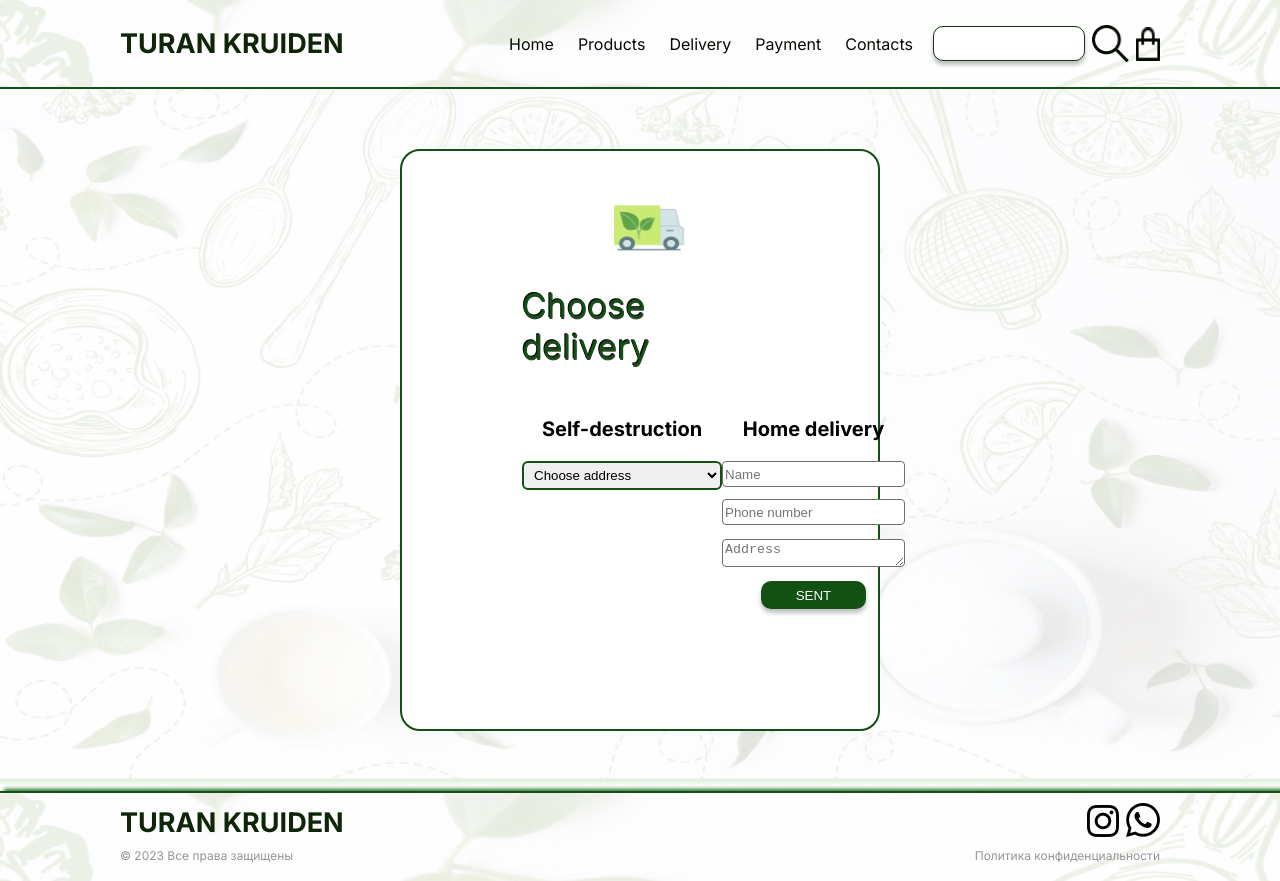
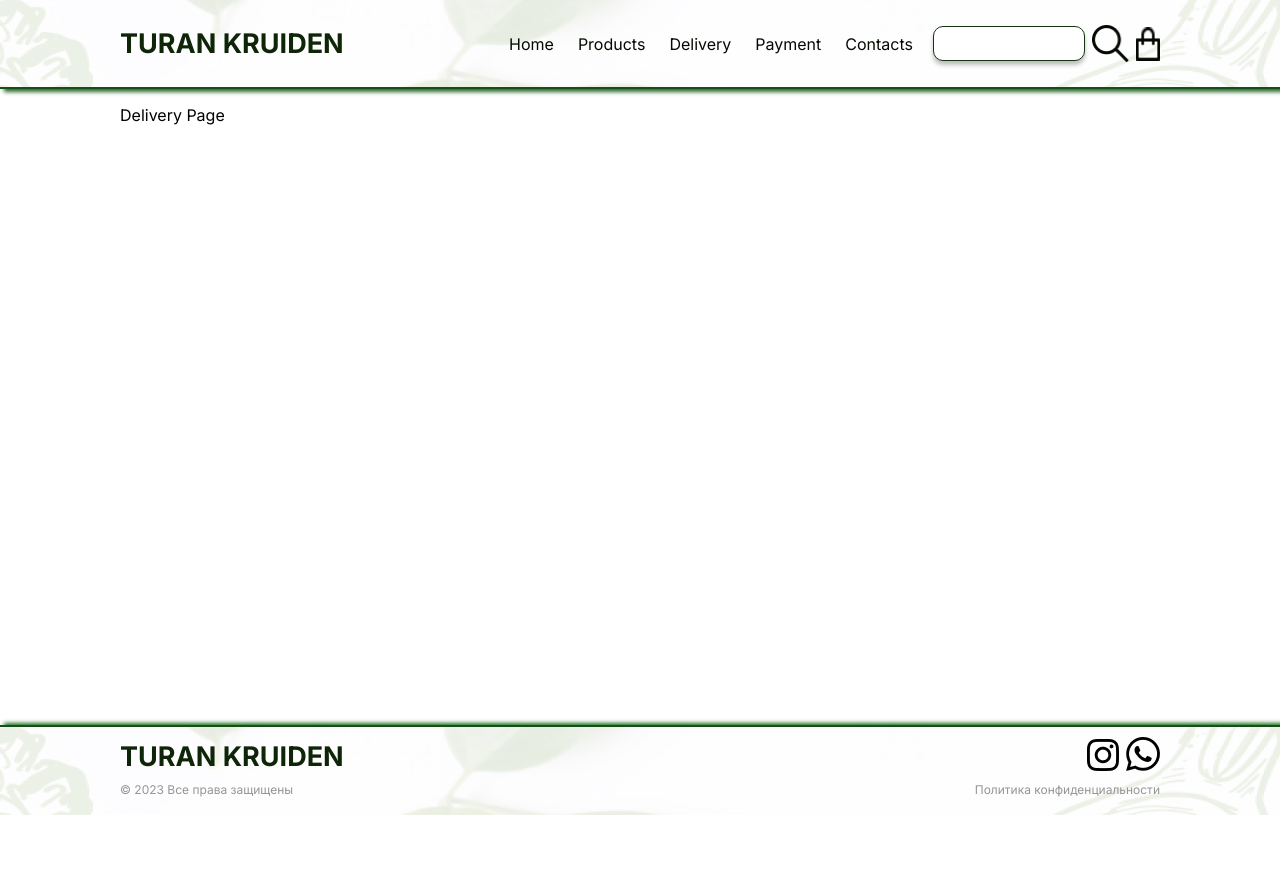
Before and after one commit to OlgaVOweb/kruiden-winkel, a React (Create React App) app: page /delivery in a window 1280 px wide. After the commit the page ends 815 px from the top, so only its background shows below. Built offline with nearby package versions, Linux system fonts and the light colour scheme.

Commit message:
Revert "page delivery"

```diff
--- a/src/App.js
+++ b/src/App.js
@@ -3,7 +3,7 @@ import './App.css';
 import { BrowserRouter as Router, Routes, Route, Link } from 'react-router-dom';
 import Home from './pages/Home';
 import Products from './products/Products';
-import Delivery from './pages/Delivery/Delivery';
+import Delivery from './pages/Delivery';
 import Payment from './pages/Payment';
 import basket from './icons/basket.png';
 import magnifier from './icons/magnifier.png';
--- /dev/null
+++ b/src/pages/Delivery.js
@@ -0,0 +1,10 @@
+
+const Delivery = () => {
+  return (
+    <div className="main">
+      <p>Delivery Page</p>
+    </div>
+  )
+}
+
+export default Delivery;
--- a/src/pages/Delivery/Address.js
+++ /dev/null
@@ -1,88 +0,0 @@
-import "./Delivery.css"
-import React, { useState } from "react";
-import axios from "axios";
-
-
-const Address = () => {
-  const addresses = ["Dinsdag Purmerend Westerstraat (8.00-14.00)",
-   "Woensdag Alkmaar De Mare (10.00-17.00)",
-   "Donderdag Zaandam Rozengracht (8.00-16.30)" ,
-  "Vrijdag Hoofdorp Stamplein (8.00-16.30)" ,
-"Zaterd Agalkmaar Center (8.00-17.00)"];
-
-  const [selectedAddress, setSelectedAddress] = useState("");
-  const [name, setName] = useState("");
-  const [phoneNumber, setPhoneNumber] = useState("");
-
-  const handleAddressChange = (event) => {
-    setSelectedAddress(event.target.value);
-  };
-
-  const handleNameChange = (event) => {
-    setName(event.target.value);
-  };
-
-  const handlePhoneNumberChange = (event) => {
-    setPhoneNumber(event.target.value);
-  };
-
-  const handleSubmit = (event) => {
-    event.preventDefault();
-
-    axios.post("https://formspree.....Оль тут ссылка на formspree", {
-      selectedAddress,
-      name,
-      phoneNumber,
-    })
-    .then(response => {
-      console.log(response);
-    })
-    .catch(error => {
-      console.log(error);
-    });
-
-    setSelectedAddress("");
-    setPhoneNumber("");
-    setPhoneNumber("");
-
-
-  };
-
-  return (
-    <div>
-      <p className="destr" onClick={() => console.log("Кнопка нажата")}>
-        Self-destruction
-      </p>
-      {addresses && (
-        <select className="choose-address" value={selectedAddress} onChange={handleAddressChange}>
-          <option  value="">Choose address</option>
-          {addresses.map((address) => (
-            <option  key={address} value={address}>
-              {address}
-            </option>
-          ))}
-        </select>
-      )}
-
-      {selectedAddress && (
-        <form className="form-del" onSubmit={handleSubmit}>
-          <input className="input2"
-            type="text"
-            placeholder="Name"
-            value={name}
-            onChange={handleNameChange}
-          />
-          <input className="input3"
-            type="tel"
-            placeholder="Phone number"
-            value={phoneNumber}
-            onChange={handlePhoneNumberChange}
-          />
-          <button type="submit" className="btn-sent">Sent</button>
-        </form>
-      )}
-    </div>
-  );
-};
-
-export default Address;
--- a/src/pages/Delivery/AddressForm.js
+++ /dev/null
@@ -1,62 +0,0 @@
-import React, { useState } from "react";
-import axios from "axios";
-
-const AddressForm = () => {
-  const [name, setName] = useState("");
-  const [phoneNumber, setPhoneNumber] = useState("");
-  const [address, setAddress] = useState("");
-
-  const handleSubmit = (e) => {
-    e.preventDefault();
-
-    axios.post("https://formspree.....", {
-      name,
-      phoneNumber,
-      address,
-    })
-    .then(response => {
-      console.log(response);
-    })
-    .catch(error => {
-      console.log(error);
-    });
-
-    setName("");
-    setPhoneNumber("");
-    setAddress("");
-  };
-
-  return (
-    <div>
-    <p className='del'>Home delivery</p>
-    <form className="form-del" onSubmit={handleSubmit}>
-      <input className="input1"
-        type="text"
-        name="name"
-        value={name}
-        onChange={(e) => setName(e.target.value)}
-        placeholder="Name"
-      />
-
-      <input className="input2"
-        type=""
-        name="phoneNumber"
-        value={phoneNumber}
-        onChange={(e) => setPhoneNumber(e.target.value)}
-        placeholder="Phone number"
-      />
-
-      <textarea className="input3"
-        name="message"
-        value={address}
-        onChange={(e) => setAddress(e.target.value)}
-        placeholder="Address"
-      ></textarea>
-
-      <button type="submit" className="btn-sent">Sent</button>
-    </form>
-    </div>
-  );
-};
-
-export default AddressForm;
--- a/src/pages/Delivery/Delivery.css
+++ /dev/null
@@ -1,149 +0,0 @@
-.body-delivery {
-	background-image: url(/src/image/bg.jpg);
-	padding-top: 60px;
-	background-position: center;
-	background-size: cover;
-	background-repeat: no-repeat;
-	padding-bottom: 60px;
-}
-
-.body {
-	display: flex;
-	flex-direction: column;
-	justify-content: center;
-	border: #125014 2px solid;
-	background-color: #ffffff;
-	margin-left: 400px;
-	margin-right: 400px;
-	padding: 80px;
-	border-radius: 20px;
-}
-
-@keyframes gasAnimation {
-	0% {
-		transform: translateY(0);
-	}
-
-	50% {
-		transform: translateY(-10px);
-	}
-
-	100% {
-		transform: translateY(0);
-	}
-}
-
-.car {
-	position: absolute;
-	top: 25%;
-	left: 48%;
-	transform: translate(-50%, -50%);
-	width: 70px;
-	height: 60px;
-	animation: gasAnimation 2s infinite;
-}
-
-.choose {
-	display: flex;
-	justify-content: center;
-	margin-top: 6%;
-	font-size: 34px;
-	text-shadow:
-		-1px -1px #000,
-		0 1px 0 #444;
-	color: #125014;
-	transition: all 1s;
-}
-
-.choose:hover {
-	text-shadow:
-		-1px -1px #000,
-		0 1px 0 #444;
-	color: #1A1A1A;
-}
-
-.form-delivery {
-	display: flex;
-	justify-content: space-evenly;
-	margin-top: 30px;
-}
-
-/*self*/
-.destr {
-	text-align: center;
-	font-weight: bold;
-	font-size: 20px;
-}
-
-.choose-address {
-	padding: 4px 6px 4px 6px;
-	border: 2px #125014 solid;
-	border-radius: 6px;
-	width: 200px;
-}
-
-.btn-sent {
-	align-self: center;
-	border-radius: 10px;
-	background: var(--green, #125014);
-	box-shadow: 0px 4px 4px 0px rgba(0, 0, 0, 0.25);
-	width: 105px;
-	height: 28px;
-	flex-shrink: 0;
-	color: #ffffff;
-	text-transform: uppercase;
-	border: none;
-	margin-top: 14px;
-}
-
-.btn-sent:hover {
-	align-self: center;
-	border-radius: 10px;
-	background: #ffffff;
-	border: 2px #125014 solid;
-	box-shadow: 0px 4px 4px 0px rgba(0, 0, 0, 0.25);
-	width: 105px;
-	height: 28px;
-	flex-shrink: 0;
-	color: #1A1A1A;
-	text-transform: uppercase;
-	margin-top: 14px;
-}
-
-/*home*/
-
-.del {
-	text-align: center;
-	font-weight: bold;
-	font-size: 20px;
-}
-
-.form-del {
-	display: flex;
-	flex-direction: column;
-}
-
-.input1,
-.input2,
-.input3,
-.input {
-	border-radius: 4px;
-	background: #ffffff;
-	border: 1px #6e6f6e solid;
-	height: 22px;
-}
-
-.input2 {
-	margin-top: 12px;
-}
-
-.input3 {
-	margin-top: 14px;
-}
-
-
-@media screen and (max-width: 1320px) {
-	.body {
-		padding: 120px;
-	}
-}
--- a/src/pages/Delivery/Delivery.js
+++ /dev/null
@@ -1,28 +0,0 @@
-import React from 'react';
-import car from "..//..//image/car.png"
-import "./Delivery.css"
-import Address from './Address';
-import AddressForm from './AddressForm';
-
-
-
-const Delivery = () => {
-
-  return (
-    <div className='body-delivery'>
-    <div className='body'>
-
-    <div className='border-car'>
-
-<img className='car' src={car} alt="Car" />
-</div>
-<div className='choose'>Choose delivery </div>
-  <div className='form-delivery'>
-  <Address/>
-<AddressForm/>
-  </div>
-</div>
-</div>
-)
-}
-export default Delivery;
```
Also changed, not shown: src/image/bg.jpg (deleted), src/image/car.png (deleted).
